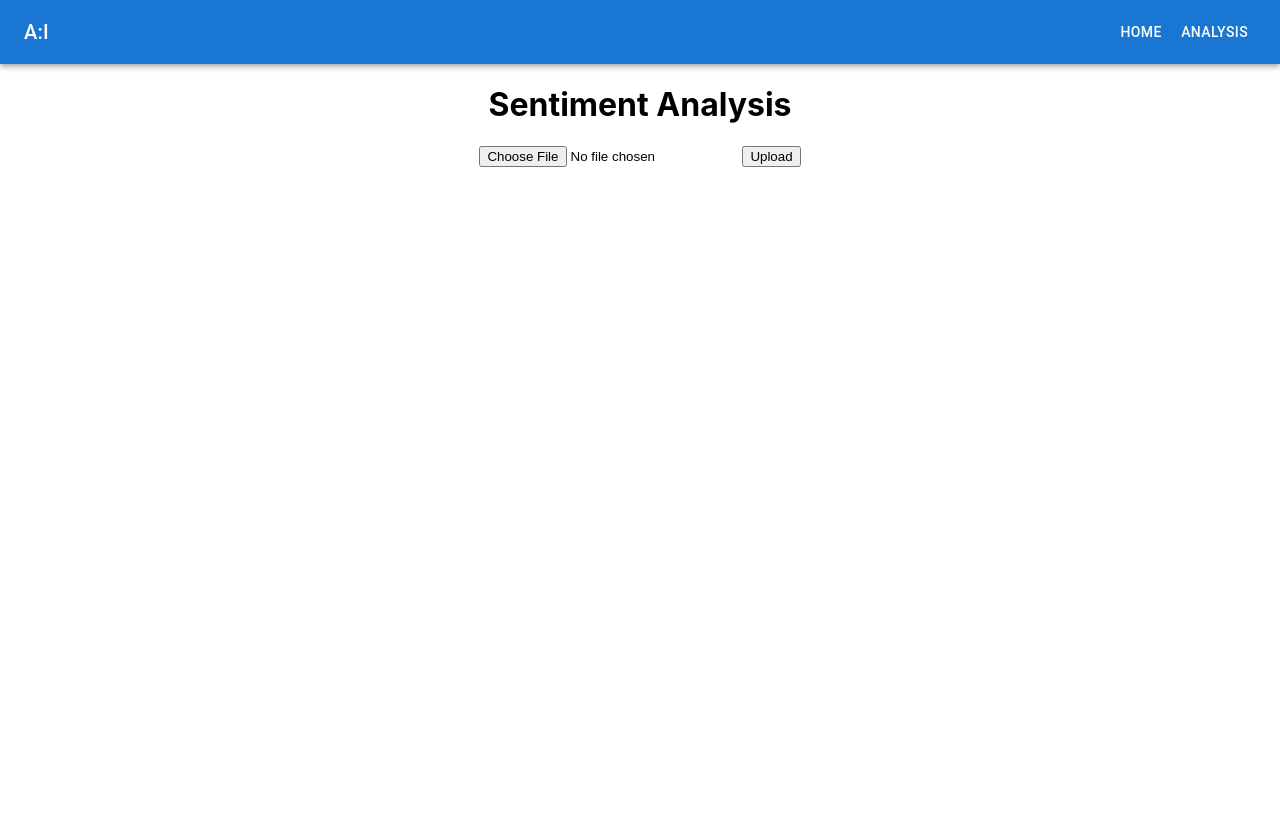
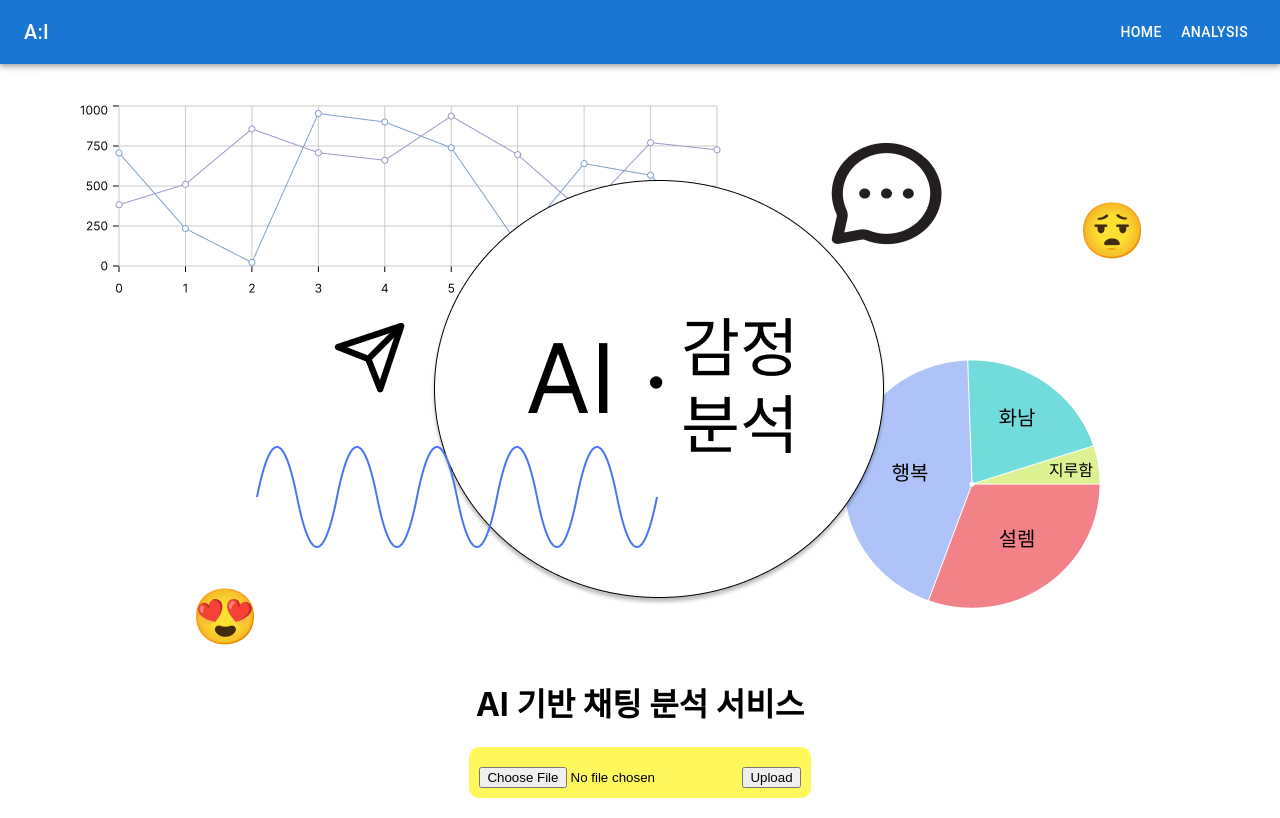
Before and after one commit to Team-A-I/A-I, a React (Create React App) app in the folder react-tutorial/: page /analysis in a window 1280 px wide. Built offline with nearby package versions, Linux system fonts and the light colour scheme.

Commit message:
[Feature] 파일 업로드 화면 퍼블리싱

```diff
--- a/react-tutorial/src/css/Analysis.css
+++ b/react-tutorial/src/css/Analysis.css
@@ -13,8 +13,28 @@
     display: flex;
     justify-content: center;
     margin: 20px 0;
+    flex-wrap : wrap;
   }
 
   button {
     margin-left: 10px;
+    margin-top: 10px;
   }
+
+
+  .imgDiv{
+    text-align: center;
+    margin: 10px 0;
+  }
+
+  .upImg{
+    box-sizing: border-box;
+    max-width: 100%;
+    height: auto;
+  }
+
+  .formBox{
+    background-color: #FFF85C;
+    padding: 10px;
+    border-radius: 10px;
+  }
--- a/react-tutorial/src/pages/Analysis.js
+++ b/react-tutorial/src/pages/Analysis.js
@@ -3,6 +3,7 @@ import axios from 'axios';
 import { Pie } from 'react-chartjs-2';
 import { Chart, ArcElement } from 'chart.js';
 import '../css/Analysis.css'; // CSS 파일 임포트
+import AnalysisImg from '../images/AnalysisImg.png';
 
 // Chart.js 요소 등록
 Chart.register(ArcElement);
@@ -62,10 +63,15 @@ function Analysis() {
 
   return (
     <div>
-      <h1>Sentiment Analysis</h1>
+      <div class="imgDiv">
+        <img src={AnalysisImg} class="upImg"/>
+      </div>
+      <h1>AI 기반 채팅 분석 서비스</h1>
       <form onSubmit={handleSubmit}>
-        <input type="file" onChange={handleFileChange} />
-        <button type="submit">Upload</button>
+        <div class="formBox">
+          <input type="file" onChange={handleFileChange} />
+          <button type="submit">Upload</button>
+        </div>
       </form>
       {results && (
         <div>
```
Also changed, not shown: react-tutorial/src/images/AnalysisImg.png (added).
